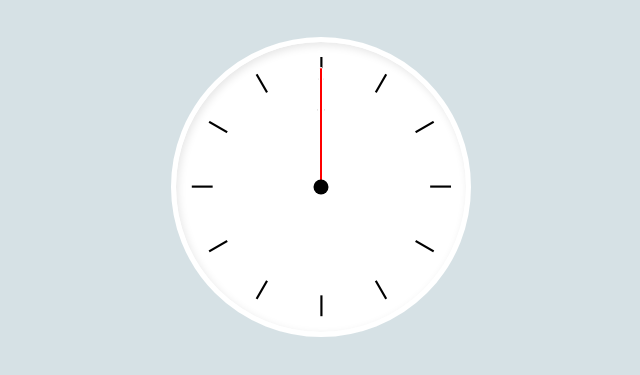
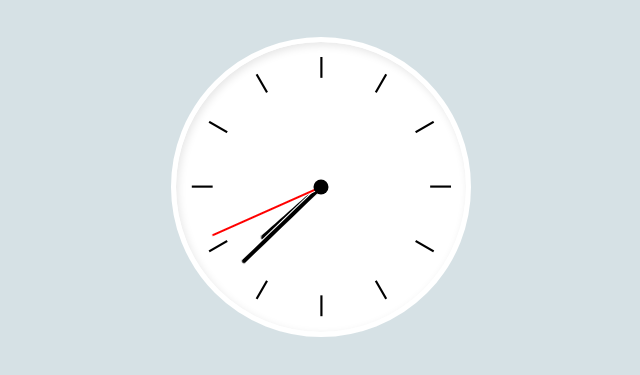
Before and after one commit to ITK-SHIN/js_analog-clock, a website with bundled scripts: page template/index.html in a window 1280 px wide. Shown: the part 67-442 px from the top of the page, without its empty margins (319-959 px from the left). Built offline with nearby package versions, Linux system fonts and the light colour scheme.

Commit message:
'현재시간작동확인'

```diff
--- a/template/AnalogClock.js
+++ b/template/AnalogClock.js
@@ -2,22 +2,91 @@ const AnalogClock = ($container) => {
   const analogClockBody = document.querySelector(".analog-clock");
   const div = document.createElement('div');
 
-  /* html element 동적 생성하기 시작 */
+  /********************************  html element 동적 생성하기 시작 ***********************/
   for (let i = 1; i <= 3; i++){
-    analogClockBody.insertAdjacentHTML('beforeend', `<div class='hand' ></div>`)
+    analogClockBody.insertAdjacentHTML('beforeend', `<div class='hand' ></div>`);
   }
-
-  const handdleClock =document.querySelectorAll('.hand')
+  const handdleClock =document.querySelectorAll('.hand');
   handdleClock[0].className += ' hour';
   handdleClock[1].className += ' minute';
   handdleClock[2].className += ' second';
 
+  for (let i = 1; i <= 12; i++){
+    analogClockBody.insertAdjacentHTML('beforeend', `<div class="time time${i}">|</div>`);
+  }
+  /************************  html element 동적 생성하기 끝  ***********************************/
 
-  for (let i = 1; i <= 12; i++){
-    analogClockBody.insertAdjacentHTML('beforeend', `<div class="time time${i}">|</div>`)
+  /*********************  자바스크립트로 --deg 값 변경하기 시작 *************************/
+  document.addEventListener("DOMContentLoaded", setInterval(() => {
+
+    //현재 시간 가져오기
+    const now = new Date();
+
+    //현재 시간을 단위로 추출
+    const seconds = now.getSeconds();  // 0 ~ 59 사이 정수 반환
+    const minutes = now.getMinutes();  // 0 ~ 59 사이 정수 반환
+    const hours = now.getHours();  // 0 ~ 23 사이 정수반환
+
+    //초침 , 분침 , 시침  -> 차례대로 각도
+    //초침 -> 1초당 몇도 회전
+    const degSec = seconds * (360 / 60);   // ex) 5초 -> 5 * 6 = 30도
+
+    //분침 -> 1분당 몇도, 1초당 몇도회전
+    const degMin = minutes * (360 / 60) + seconds * (360 / 60 / 60);  // ex) 5분 -> 5 * 6 = 30도
+
+    //시침 -> 1시간당 30도, 1분당 몇도회전
+    // ex) 4시 -> ex) 4 * 30 = 120도
+    //ex2) 4시 15분 -> 4 *30 + 15 * 1/2
+    const degHour = hours * (360 / 12) + minutes * (360 / 12 / 60);
+
+
+
+    const secondHand = document.querySelectorAll('.hand')[2];
+    const minuteHand = document.querySelectorAll('.hand')[1];
+    const hourHand = document.querySelectorAll('.hand')[0];
+
+    secondHand.style.setProperty('--deg', `${degSec}`);
+    minuteHand.style.setProperty('--deg', `${degMin}`);
+    hourHand.style.setProperty('--deg', `${degHour}`);
+  }, 1000));
+
+
+  /*********************  자바스크립트로 --deg 값 변경하기 끝 *************************/
+
+  /***************  여기서부터는 시도햇던 것들,, 제출전 삭제예정 **********************/
+
+/* //   setInterval(secondMove, 1000);
+//  setInterval(minuteMove, 1000);
+//  setInterval(hourMove, 1000);
+
+    let seconds = 0;
+    let minutes = 360;
+    let hours = 30;
+    let deg = 6;
+
+  function secondMove() {
+    const secondElement = document.querySelectorAll('.hand')[2];
+    seconds++;
+    secondElement.style.setProperty('--deg', seconds * deg);
+
+      console.log(secondElement);
   }
-  /*html element 동적 생성하기 끝  */
 
+    function minuteMove() {
+      const minuteElement = document.querySelectorAll('.hand')[1];
+
+      minuteElement.style.setProperty('--deg', (minutes / 60)/60);
+      deg += deg / 60;
+
+      console.log(minuteElement);
+    }
+
+      function hourMove() {
+       const hourElement = document.querySelectorAll('.hand')[0];
+        console.log(hourElement);
+        hourElement.style.setProperty('--deg', (hours / 60) / 60);
+        deg+= (hours / 60) / 60;
+  } */
 
 };
 
```
Also changed, not shown: template/index.html (+2 -0 lines).
